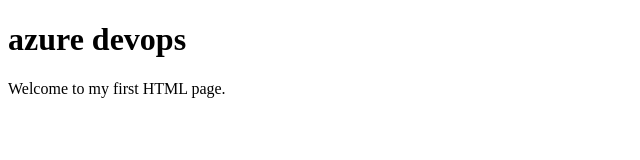
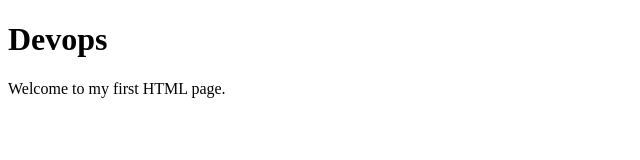
Before and after one commit to mittapallikishore/Azure-Devops-Training, a plain HTML site: page index.html in a window 1280 px wide. Shown: the whole page, without its empty margins (0-640 px from the left). Drawn offline with Linux system fonts and the light colour scheme.

Commit message:
edited index.html

```diff
--- a/index.html
+++ b/index.html
@@ -7,7 +7,7 @@
     <title>Hello World</title>
 </head>
 <body>
-    <h1> azure devops </h1>
+    <h1> Devops </h1>
     <p>Welcome to my first HTML page.</p>
 </body>
 </html>
```
